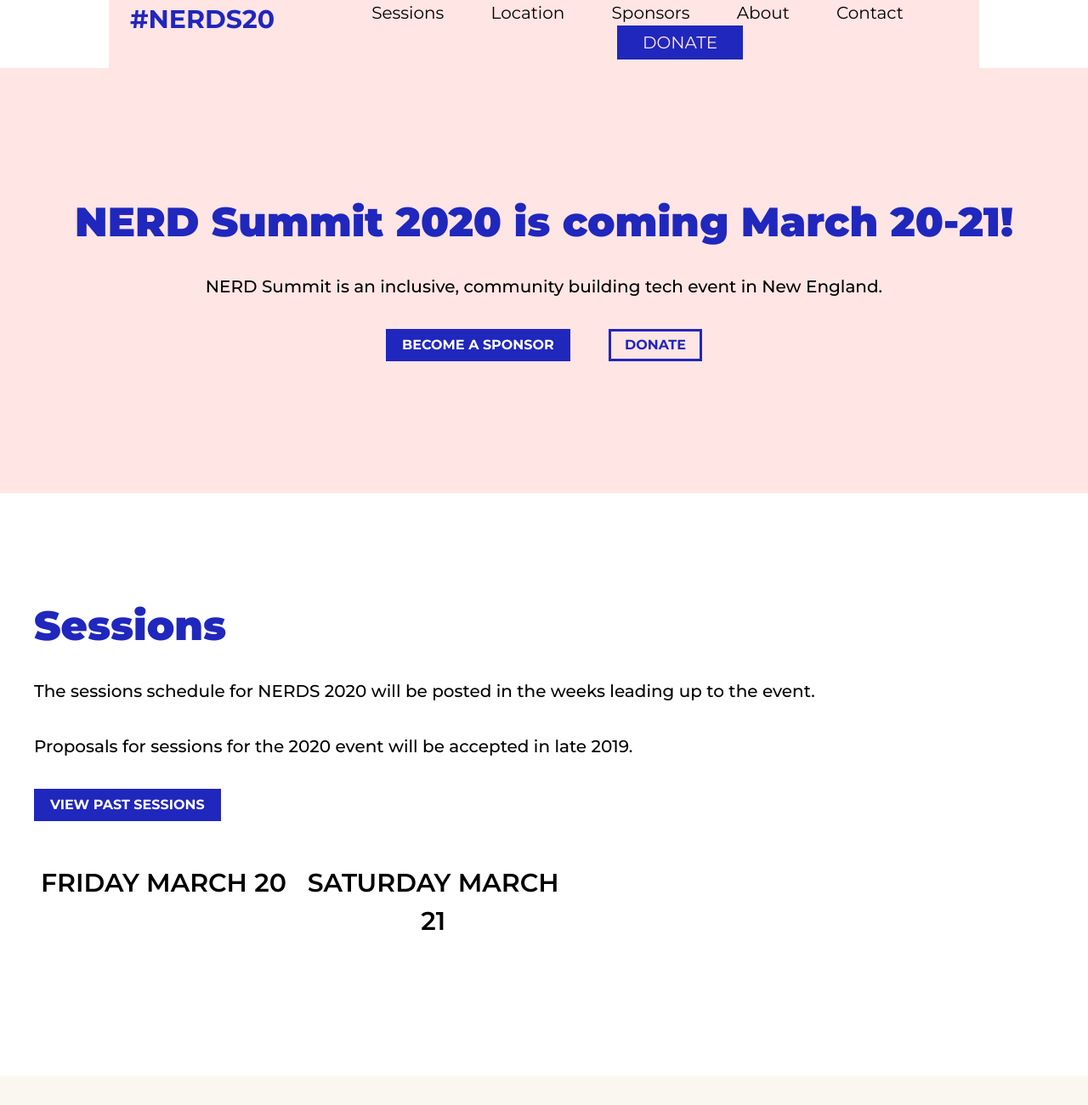
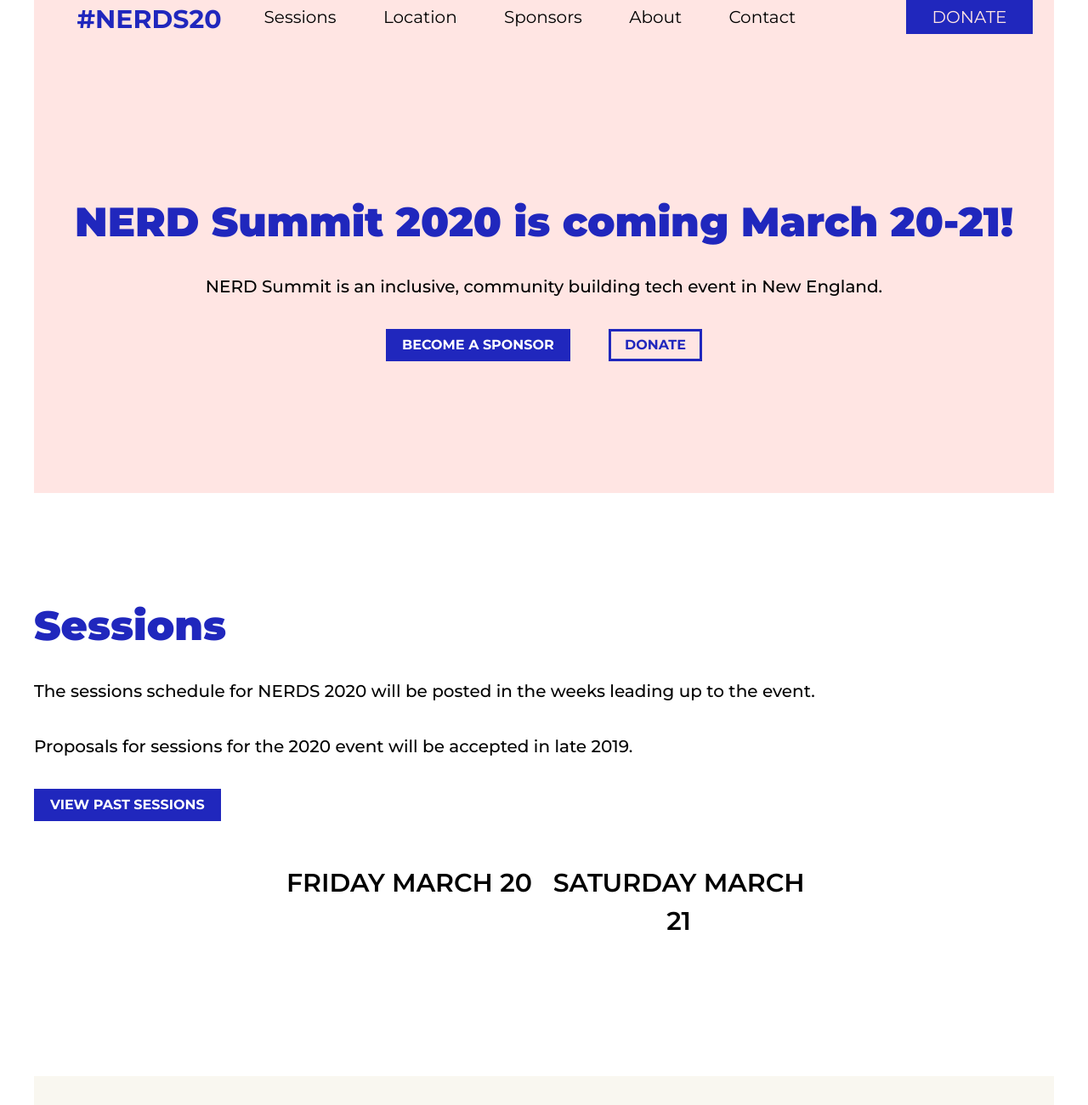
Before and after one commit to NERDngo/nerdsummit2020, a website: page redesign.html in a window 1280 px wide. Shown: the top 1300 px of the page at 85% size. Drawn offline with nearby package versions, Linux system fonts and the light colour scheme; files that its build step writes are made by us from their sources; no server answers; a script that the page names is missing.

Commit message:
set max width of .billboard to 1200px

```diff
--- a/sass/components/_billboard.scss
+++ b/sass/components/_billboard.scss
@@ -1,4 +1,6 @@
 .billboard {
+  max-width: 1200px;
+  margin: auto;
   $_parent: &;
 
   &__inner {
--- a/sass/components/_header.scss
+++ b/sass/components/_header.scss
@@ -1,12 +1,10 @@
 .header {
   &--fixed {
     text-align:center;
-// background:rgba(0, 0, 0, 0);
-// background: transparent;
-background: rgb(255, 229, 227);
-
+    // background:rgba(0, 0, 0, 0);
+    // background: transparent;
+    background: rgb(255, 229, 227);
   }
-
   &__inner {
     @extend %inner-width;
     display: flex;
@@ -17,19 +15,15 @@ background: rgb(255, 229, 227);
           text-decoration: none;
           color: black;
           padding: 25px;
-
           @media (max-width: 854px) and (min-width: 767px){
             padding: 15px;
             text-align: left;
              }
         }
         @media (min-width: 1200px){
-          width: 80%;
-           }
-
+          //width: 80%;
+        }
   }
-
-
 }
 
 div.scroll{
--- a/sass/components/_sessions.scss
+++ b/sass/components/_sessions.scss
@@ -1,9 +1,7 @@
 .billboard--sessions {
   padding-top: 50px;
-
-
-
   .timeslots {
+    margin: auto;
     display: flex;
     flex-direction: row;
     flex-wrap: wrap;
```
Also changed, not shown: css-new/styles.css, 1 other file.
